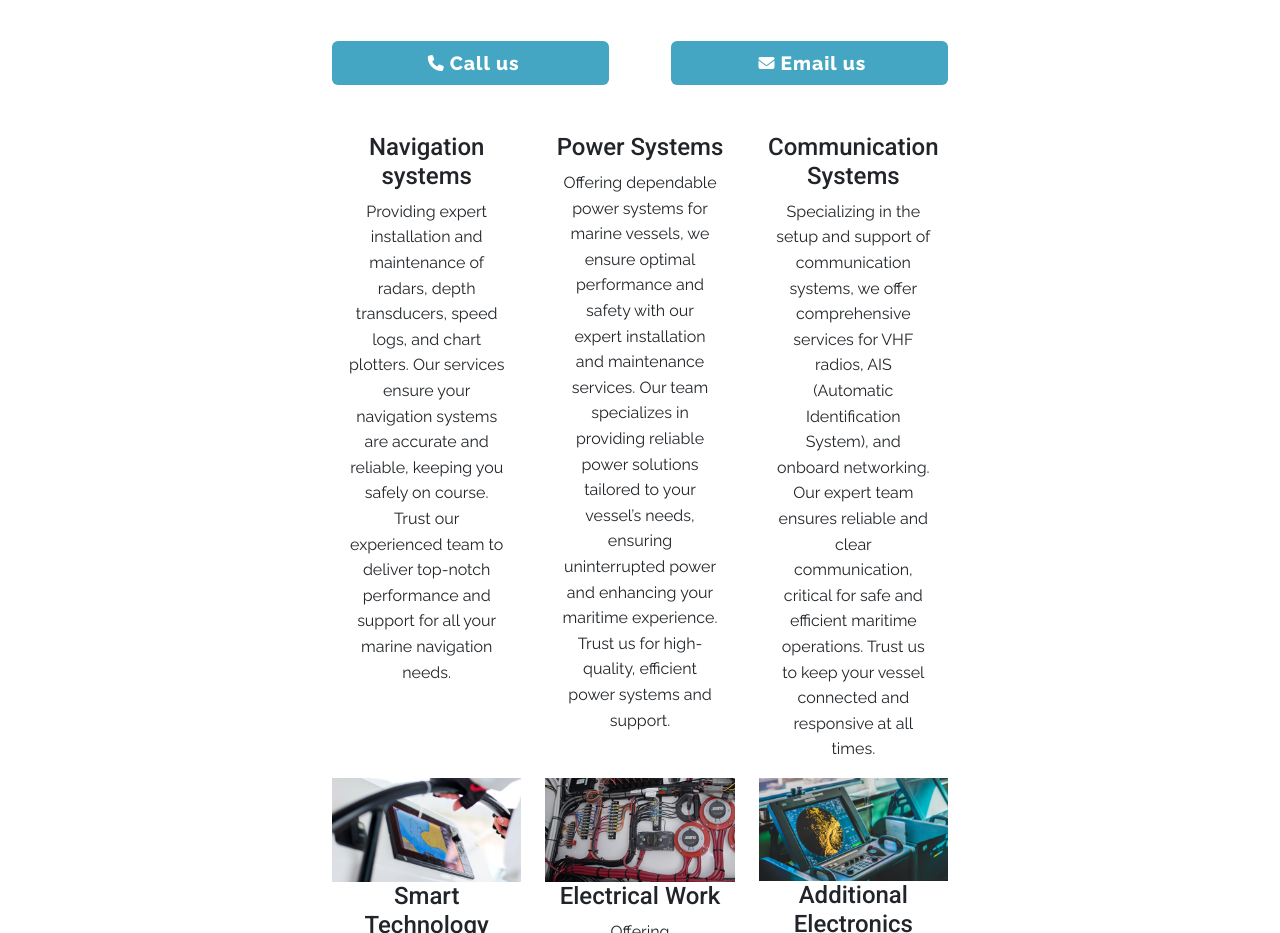
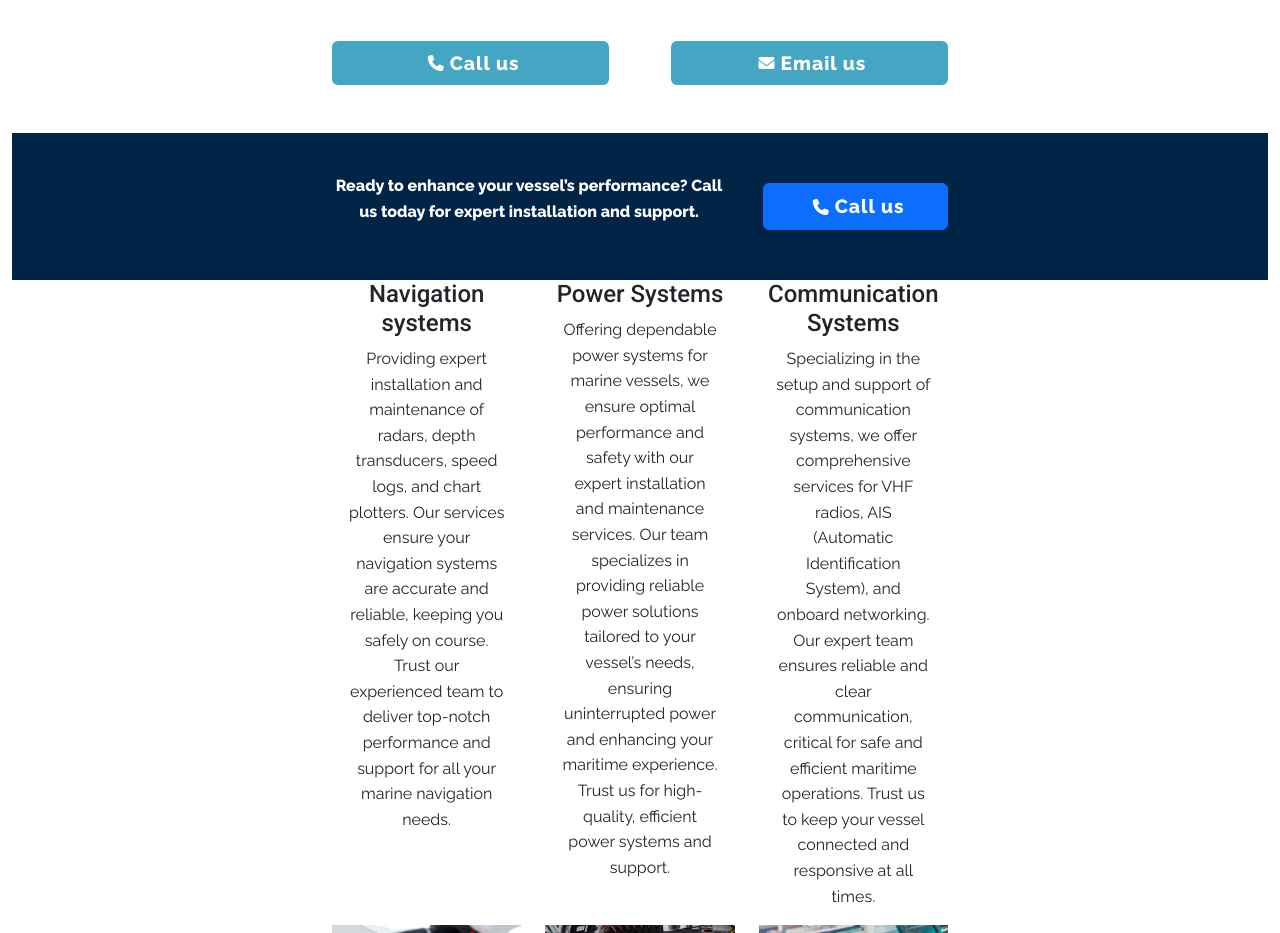
Before and after one commit to jamiemcstay/rpm-marine-electronics, a plain HTML site: page services.html in a window 1280 px wide. Shown: the part 840-1773 px from the top of the page. Drawn offline with nearby package versions, Linux system fonts and the light colour scheme.

Commit message:
Add services banner in our-services section with cta

```diff
--- a/css/style.css
+++ b/css/style.css
@@ -474,7 +474,8 @@ footer h5 {
 }
 
 .our-services-heading-button i,
-.services-button-long i {
+.services-button-long i,
+.services-banner i {
     font-size: 16px;
     padding: 6px;
 }
@@ -511,6 +512,27 @@ footer h5 {
     height: 100%;
     display: flex;
 }
+
+.services-banner-button {
+    padding: 0.8rem 1.5rem;
+    background-color: #44A6C3;
+    color: white;
+    border: none;
+    width: auto;
+}
+
+.services-banner {
+    background-color: #002446;
+    color: white;
+    padding-top: 40px;
+    padding-bottom: 40px;
+    gap: 1%;
+}
+
+.services-banner p {
+    font-weight: 750;
+}
+
 
 /*------------------------------------Media Queries*/
 
--- a/services.html
+++ b/services.html
@@ -157,7 +157,20 @@
             </div>
         <!--Row End-->
         </div>
-
+        <!--Row start-->
+        <div class="row services-banner d-flex flex-column flex-lg-row justify-content-center align-items-center mx-auto">
+            <div class="col-xl-4">
+                    <p class="text-center w-20">Ready to enhance your vessel’s performance? Call us today for expert installation and support.</p>
+            </div>
+            <div class="col-md-3 col-xl-2">
+                <a href="#" class="btn btn-primary d-flex justify-content-center pt-2 pb-2 ">
+                    <span class="d-flex align-items-center justify-content-center">
+                        <i class="fas fa-phone"></i>
+                        <span class="phone-number-text">Call us</span></span>
+                </a>
+            </div>
+        <!--Row end-->
+        </div>
         <!--Row start-->
         <div class="row services-row d-flex flex-column flex-lg-row justify-content-center">
 
```
